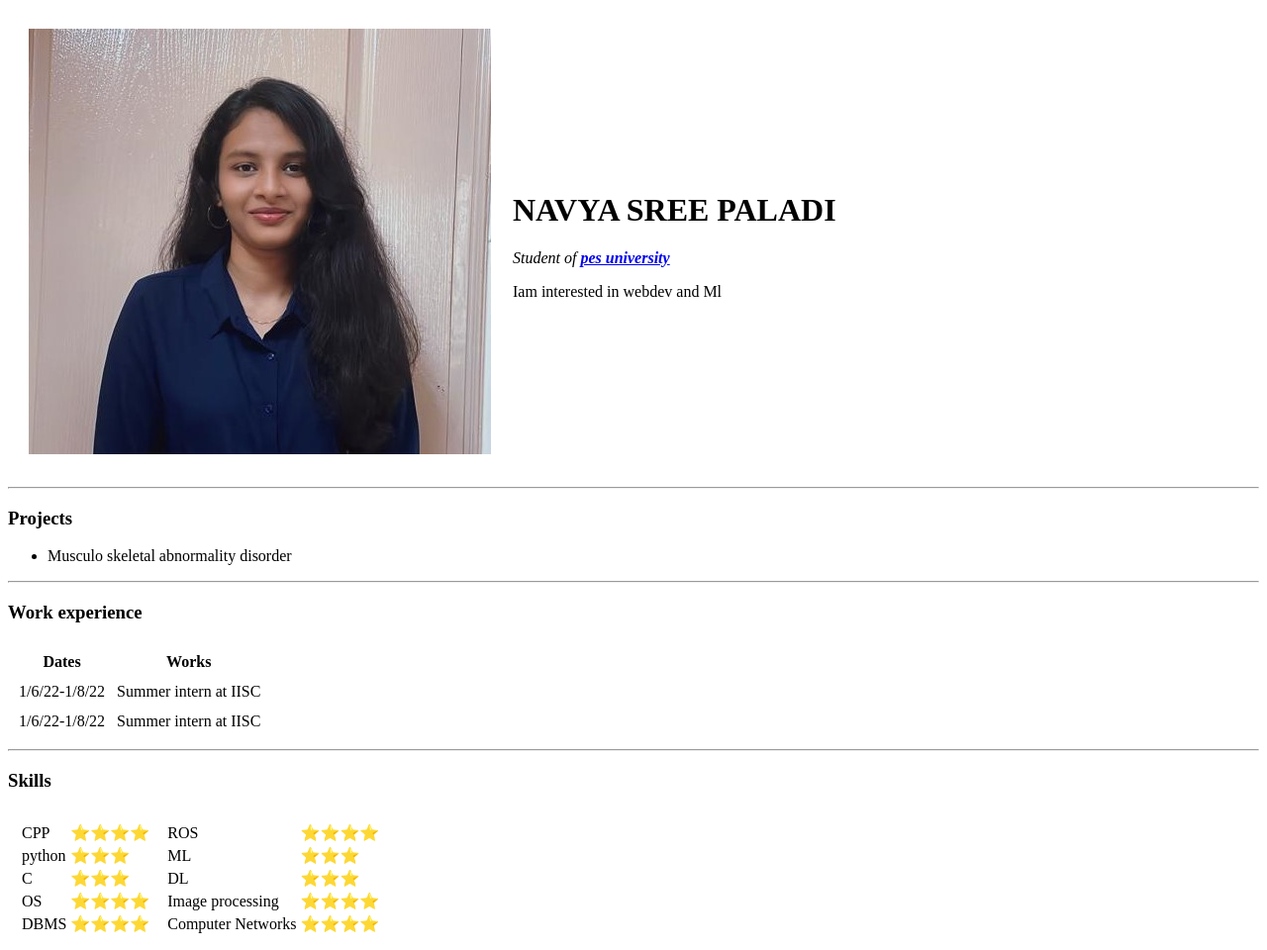
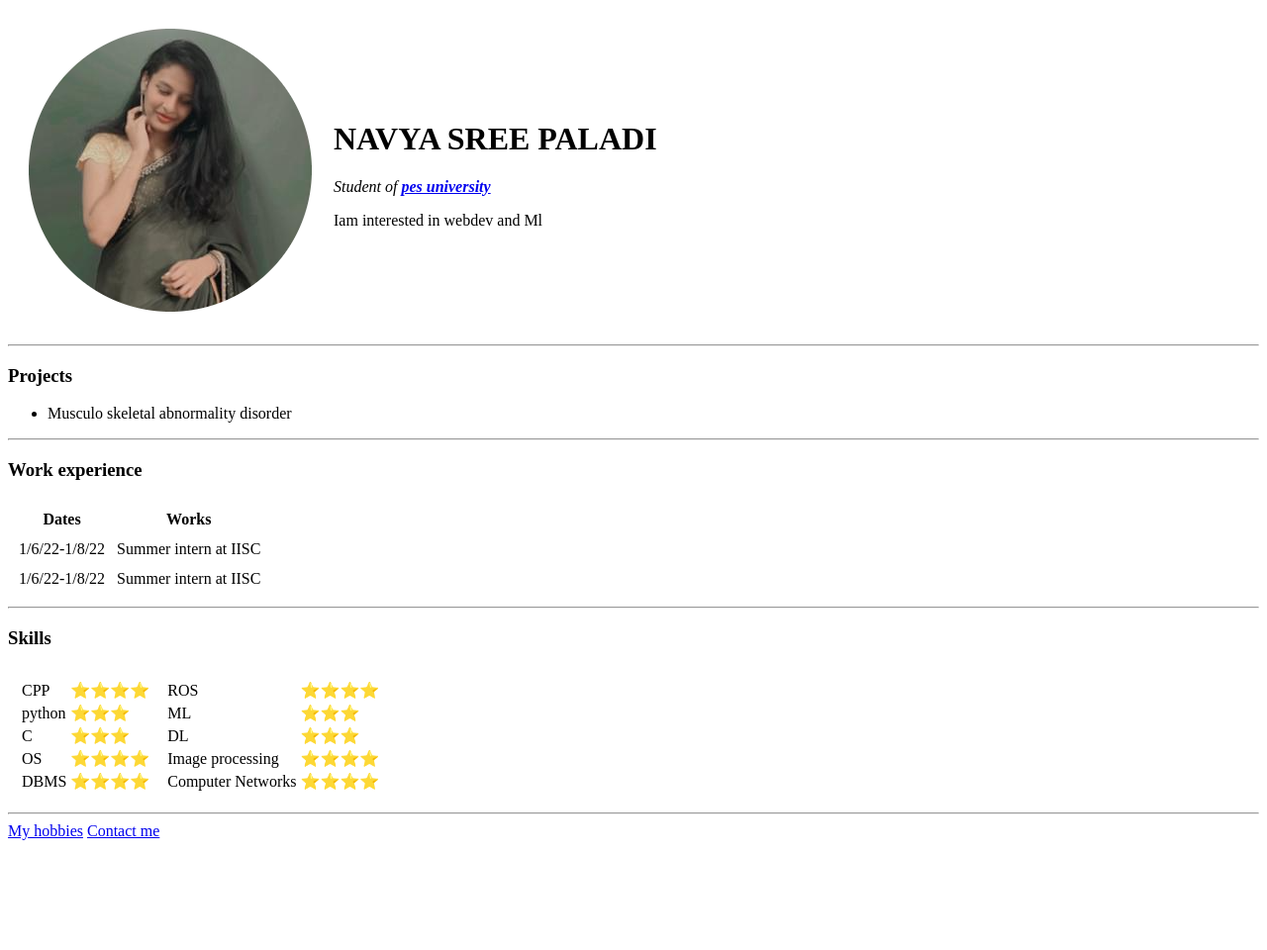
Before and after one commit to Navyasreepaladi/portfolio, a plain HTML site: page index.html in a window 1280 px wide. Shown: the top 960 px of the page at 99% size. After the commit the page ends 857 px from the top, so only its background shows below. Drawn offline with Linux system fonts and the light colour scheme.

Commit message:
Update index.html

```diff
--- a/index.html
+++ b/index.html
@@ -7,7 +7,7 @@
   <body>
     <table cellspacing="20">
       <tr>
-        <td><img src=images/my_pic1.jpeg alt="navya_pic"></td>
+        <td><img src=images/my_pic.png alt="navya_pic"></td>
         <td><h1>NAVYA SREE PALADI</h1>
         <p><em>
           Student of <strong><a href="https://www.pesacademy.com">pes university</a></strong>
```
